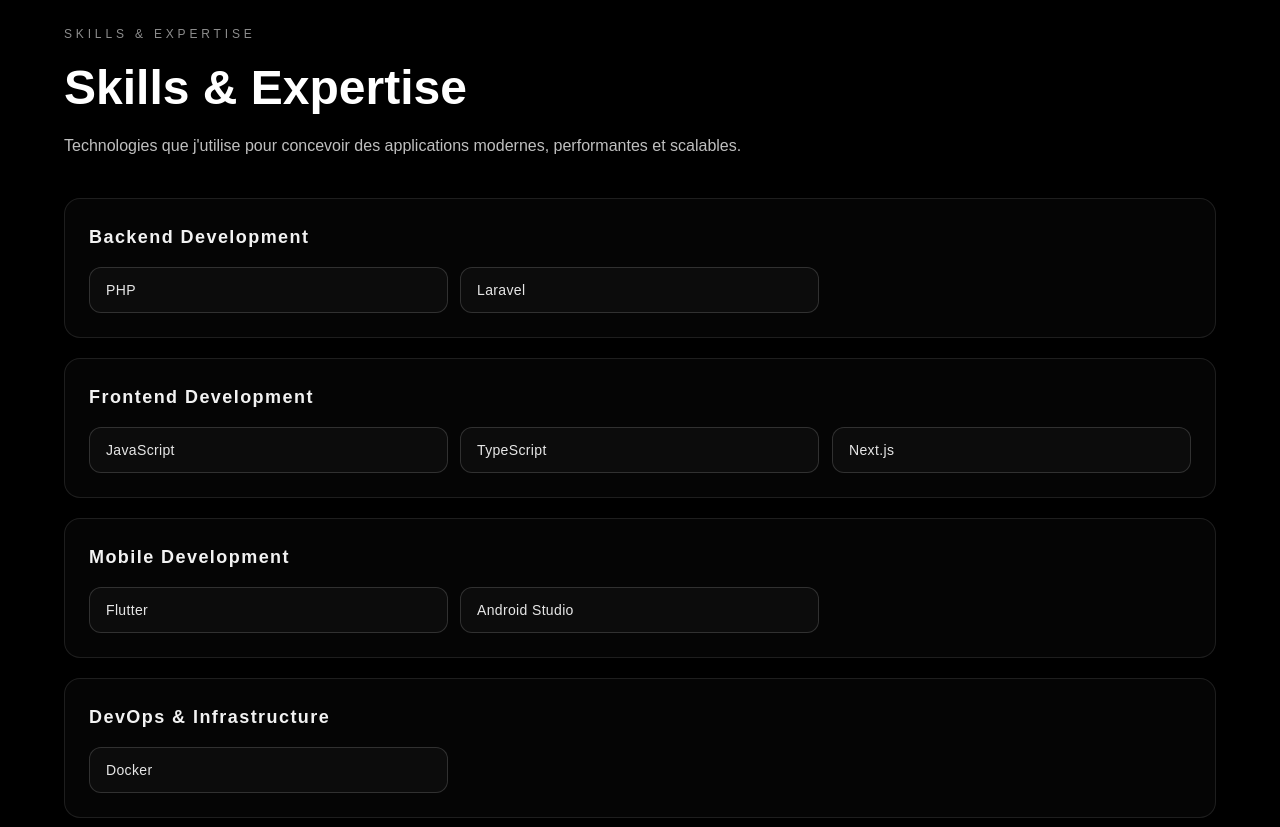
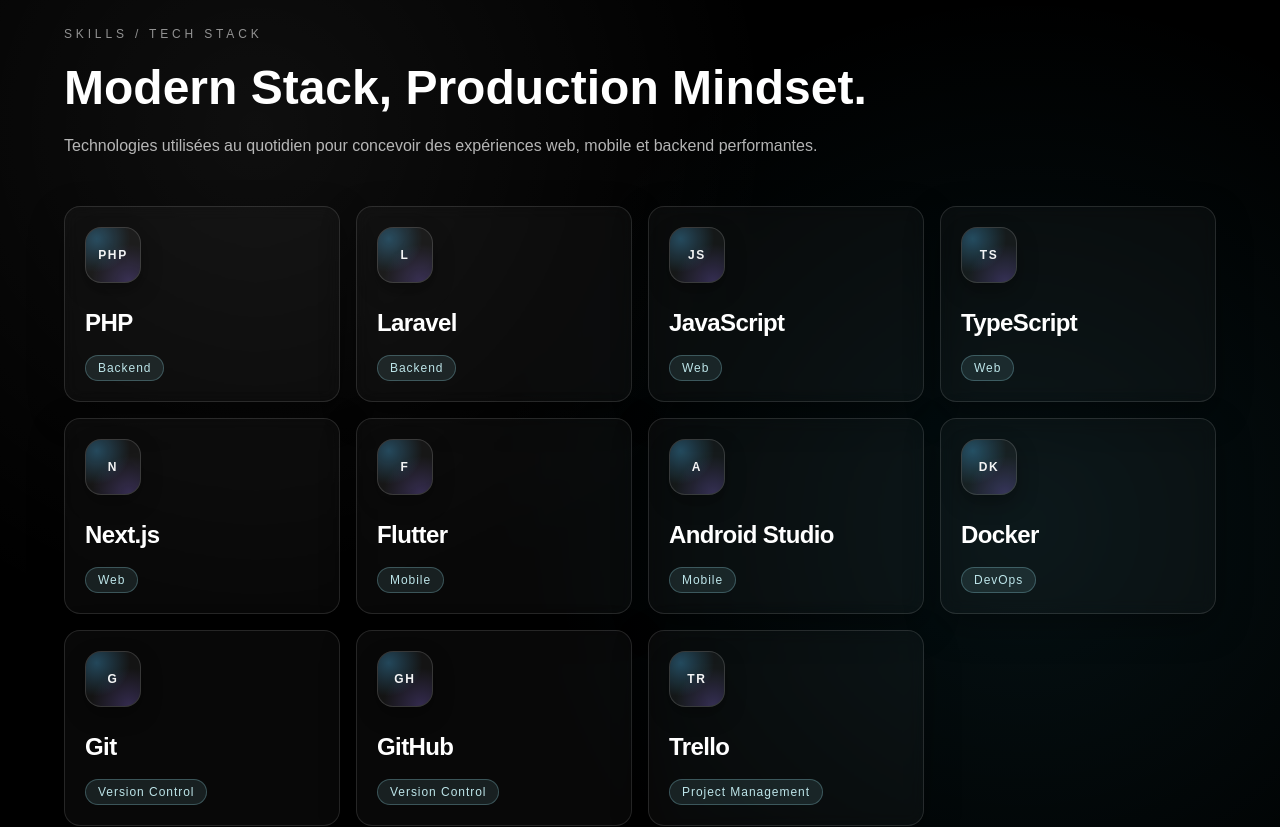
Before and after one commit to shikileliondor/Portfoliomorel, a Next.js app: page / in a window 1280 px wide. Shown: the part 1480-2307 px from the top of the page. Built offline with nearby package versions, Linux system fonts and the light colour scheme.

Commit message:
Create futuristic tech stack skills grid

```diff
--- a/components/SkillsSection.tsx
+++ b/components/SkillsSection.tsx
@@ -1,50 +1,98 @@
 "use client";
 
-import { SkillCategory } from "@/components/SkillCategory";
-// import { CodeBackground } from "@/components/CodeBackground";
+import { motion } from "framer-motion";
 
-const skillCategories = [
-  {
-    title: "Backend Development",
-    skills: ["PHP", "Laravel"],
-  },
-  {
-    title: "Frontend Development",
-    skills: ["JavaScript", "TypeScript", "Next.js"],
-  },
-  {
-    title: "Mobile Development",
-    skills: ["Flutter", "Android Studio"],
-  },
-  {
-    title: "DevOps & Infrastructure",
-    skills: ["Docker"],
-  },
-  {
-    title: "Version Control",
-    skills: ["Git", "GitHub"],
-  },
-  {
-    title: "Project Management",
-    skills: ["Trello"],
-  },
-] as const;
+type TechItem = {
+  name: string;
+  category: "Backend" | "Web" | "Mobile" | "DevOps" | "Version Control" | "Project Management";
+  logo: string;
+};
+
+const techStack: TechItem[] = [
+  { name: "PHP", category: "Backend", logo: "php" },
+  { name: "Laravel", category: "Backend", logo: "laravel" },
+  { name: "JavaScript", category: "Web", logo: "javascript" },
+  { name: "TypeScript", category: "Web", logo: "typescript" },
+  { name: "Next.js", category: "Web", logo: "next" },
+  { name: "Flutter", category: "Mobile", logo: "flutter" },
+  { name: "Android Studio", category: "Mobile", logo: "android" },
+  { name: "Docker", category: "DevOps", logo: "docker" },
+  { name: "Git", category: "Version Control", logo: "git" },
+  { name: "GitHub", category: "Version Control", logo: "github" },
+  { name: "Trello", category: "Project Management", logo: "trello" },
+];
+
+const cardVariants = {
+  hidden: { opacity: 0, y: 26 },
+  show: (index: number) => ({
+    opacity: 1,
+    y: 0,
+    transition: {
+      delay: index * 0.07,
+      duration: 0.55,
+      ease: [0.22, 1, 0.36, 1] as const,
+    },
+  }),
+};
+
+function TechLogo({ logo, name }: { logo: TechItem["logo"]; name: string }) {
+  const glyphs: Record<TechItem["logo"], string> = {
+    php: "PHP",
+    laravel: "L",
+    javascript: "JS",
+    typescript: "TS",
+    next: "N",
+    flutter: "F",
+    android: "A",
+    docker: "DK",
+    git: "G",
+    github: "GH",
+    trello: "TR",
+  };
+
+  return (
+    <div className="relative mb-6 h-14 w-14 overflow-hidden rounded-2xl border border-white/15 bg-white/5 shadow-[0_8px_20px_rgba(0,0,0,0.35)]">
+      <div className="absolute inset-0 bg-[radial-gradient(circle_at_20%_20%,rgba(70,190,255,0.3),transparent_55%),radial-gradient(circle_at_80%_100%,rgba(147,112,255,0.25),transparent_55%)]" />
+      <div className="relative flex h-full items-center justify-center text-xs font-semibold tracking-[0.14em] text-white/95" aria-label={`${name} logo`}>
+        {glyphs[logo]}
+      </div>
+    </div>
+  );
+}
 
 export function SkillsSection() {
   return (
     <section id="skills" className="relative z-20 border-t border-white/10 bg-black px-6 py-20 text-white md:px-10 md:py-24">
-      {/* <CodeBackground /> */}
+      <div className="pointer-events-none absolute inset-0 bg-[radial-gradient(circle_at_20%_20%,rgba(255,255,255,0.06),transparent_40%),radial-gradient(circle_at_80%_60%,rgba(66,220,255,0.08),transparent_45%)]" />
 
       <div className="relative z-10 mx-auto w-full max-w-6xl">
-        <p className="text-xs uppercase tracking-[0.32em] text-white/55">Skills & Expertise</p>
-        <h2 className="mt-4 text-3xl font-semibold leading-tight md:text-5xl">Skills & Expertise</h2>
-        <p className="mt-4 max-w-3xl text-sm text-white/75 md:text-base">
-          Technologies que j&apos;utilise pour concevoir des applications modernes, performantes et scalables.
+        <p className="text-xs uppercase tracking-[0.32em] text-white/55">Skills / Tech Stack</p>
+        <h2 className="mt-4 text-3xl font-semibold leading-tight md:text-5xl">Modern Stack, Production Mindset.</h2>
+        <p className="mt-4 max-w-3xl text-sm text-white/70 md:text-base">
+          Technologies utilisées au quotidien pour concevoir des expériences web, mobile et backend performantes.
         </p>
 
-        <div className="mt-10 grid gap-4 md:gap-5">
-          {skillCategories.map((category, index) => (
-            <SkillCategory key={category.title} title={category.title} skills={[...category.skills]} index={index} />
+        <div className="mt-12 grid grid-cols-1 gap-4 sm:grid-cols-2 lg:grid-cols-3 xl:grid-cols-4">
+          {techStack.map((tech, index) => (
+            <motion.article
+              key={tech.name}
+              custom={index}
+              initial="hidden"
+              whileInView="show"
+              viewport={{ once: true, amount: 0.25 }}
+              variants={cardVariants}
+              whileHover={{ scale: 1.03, y: -4 }}
+              transition={{ duration: 0.35, ease: [0.22, 1, 0.36, 1] }}
+              className="group relative overflow-hidden rounded-2xl border border-white/12 bg-white/[0.03] p-5 shadow-[0_12px_34px_rgba(0,0,0,0.34)] backdrop-blur-sm"
+            >
+              <div className="pointer-events-none absolute inset-0 opacity-0 transition duration-300 group-hover:opacity-100" style={{ boxShadow: "inset 0 0 28px rgba(96, 235, 255, 0.22), 0 0 24px rgba(96, 235, 255, 0.2)" }} />
+
+              <TechLogo logo={tech.logo} name={tech.name} />
+              <h3 className="text-2xl font-semibold tracking-tight text-white">{tech.name}</h3>
+              <span className="mt-4 inline-flex rounded-full border border-cyan-200/25 bg-cyan-200/10 px-3 py-1 text-xs font-medium tracking-[0.08em] text-cyan-100/90">
+                {tech.category}
+              </span>
+            </motion.article>
           ))}
         </div>
       </div>
```
